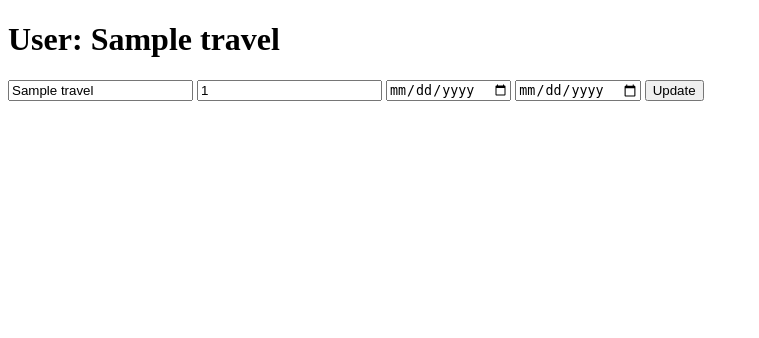
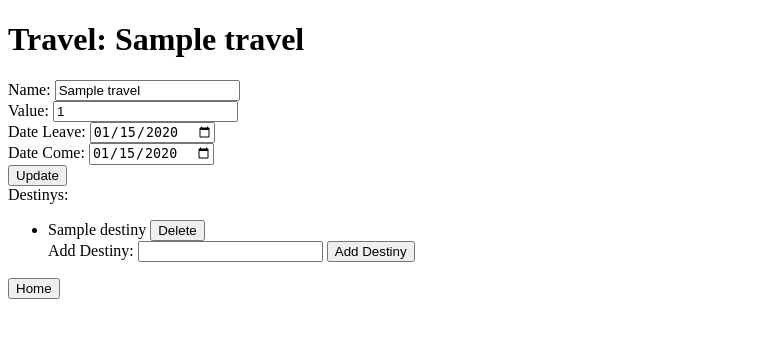
Before and after one commit to renandias26/Gerencia_Viagem, a Django app: template app/crud/templates/update.html in a window 1280 px wide. Shown: the top 338 px of the page, without its empty margins (0-759 px from the left). Run offline with Django 5.2, Linux system fonts and the light colour scheme; the template is opened without the code that fills it: values that come from a table or form of the project are taken from there, others are empty; tables that the repository leaves empty hold one stand-in row (values such as "Sample post").

Commit message:
final commit

```diff
--- a/app/crud/models.py
+++ b/app/crud/models.py
@@ -6,5 +6,18 @@ class Travel(models.Model):
     dateCome = models.DateField()
     dateLeave = models.DateField()
 
-class Destiny:
+    def addDestiny(self, destinyName):
+        Destiny.objects.create(name=destinyName, travel=self)
+        pass
+
+    def removeDestiny(self, destinyName):
+        if Destiny.objects.all(travel=self).copy() == 1:
+            return
+
+        item = Destiny.objects.get(travel=self,name=destinyName)
+        item.delete()
+        pass
+
+class Destiny(models.Model):
     name = models.CharField(max_length=100)
+    travel = models.ForeignKey('Travel', on_delete=models.CASCADE)
--- a/app/crud/templates/update.html
+++ b/app/crud/templates/update.html
@@ -8,16 +8,40 @@
 </head>
 
 <body>
-    <h1> User: {{ travel.name }} </h1>
+    <h1> Travel: {{ travel.name }} </h1>
 
-    <form action="{% url 'update' travel.id %}" method="POST">
+    <form action="{% url 'updateTravel' travel.id %}" method="POST">
         {% csrf_token %}
-        <input type="text" name="name" value="{{ travel.name }}">
-        <input type="number" name="value" value="{{ travel.value }}">
-        <input type="date" name="dateLeave" value="{{ travel.dateLeave }}">
-        <input type="date" name="dateCome" value="{{ travel.dateCome }}">
+
+        Name: <input type="text" name="name" value="{{ travel.name }}" required>
+        <br>
+        Value: <input type="number" name="value" value="{{ travel.value }}" required>
+        <br>
+        Date Leave: <input type="date" name="dateLeave" value="{{ travel.dateLeave | date:'Y-m-d' }}" required>
+        <br>
+        Date Come: <input type="date" name="dateCome" value="{{ travel.dateCome | date:'Y-m-d' }}" required>
+        <br>
         <button type="submit">Update</button>
     </form>
+    Destinys:
+    <ul>
+        {% for item in dest %}
+        <li> {{ item.name }}
+            <a href="{% url 'deleteDestiny' item.id %}">
+                <button>Delete</button>
+            </a>
+            {% endfor %}
+            <br>
+            <form action="{% url 'addDestiny' travel.id %}" method="POST">
+                {% csrf_token %}
+                Add Destiny: <input type="text" name="destinyName">
+                <button type="submit">Add Destiny</button>
+            </form>
+        </li>
+    </ul>
+    <a href="{% url 'home' %}">
+        <button>Home</button>
+    </a>
 </body>
 
 </html>
--- a/app/crud/urls.py
+++ b/app/crud/urls.py
@@ -17,13 +17,15 @@ Including another URLconf
 from django.contrib import admin
 from django.urls import path
 
-from .views import home, save, edit, delete, update, create
+from .views import home, updateTravel, delete, update, create, createTravel, deleteDestiny, addDestiny
 
 urlpatterns = [
     path('', home, name='home'),
-    path('save', save, name='save'),
-    path('edit/<int:id>', edit, name='edit'),
-    path('update/<int:id>', update, name='update'),
+    path('create', create, name='create'),
+    path('update/<int:id>', update, name='edit'),
     path('delete/<int:id>', delete, name='delete'),
-    path('create', create, name='create'),
+    path('createTravel', createTravel, name='createTravel'),
+    path('updateTravel/<int:id>', updateTravel, name='updateTravel'),
+    path('deleteDestiny/<int:id>', deleteDestiny, name='deleteDestiny'),
+    path('addDestiny/<int:id>', addDestiny, name='addDestiny'),
 ]
```
Also changed, not shown: app/crud/templates/create.html (+17 -7 lines), app/crud/templates/home.html (+12 -6 lines), app/crud/views.py (+53 -22 lines), app/crud/migrations/0001_initial.py, app/crud/migrations/0002_destiny.py.
